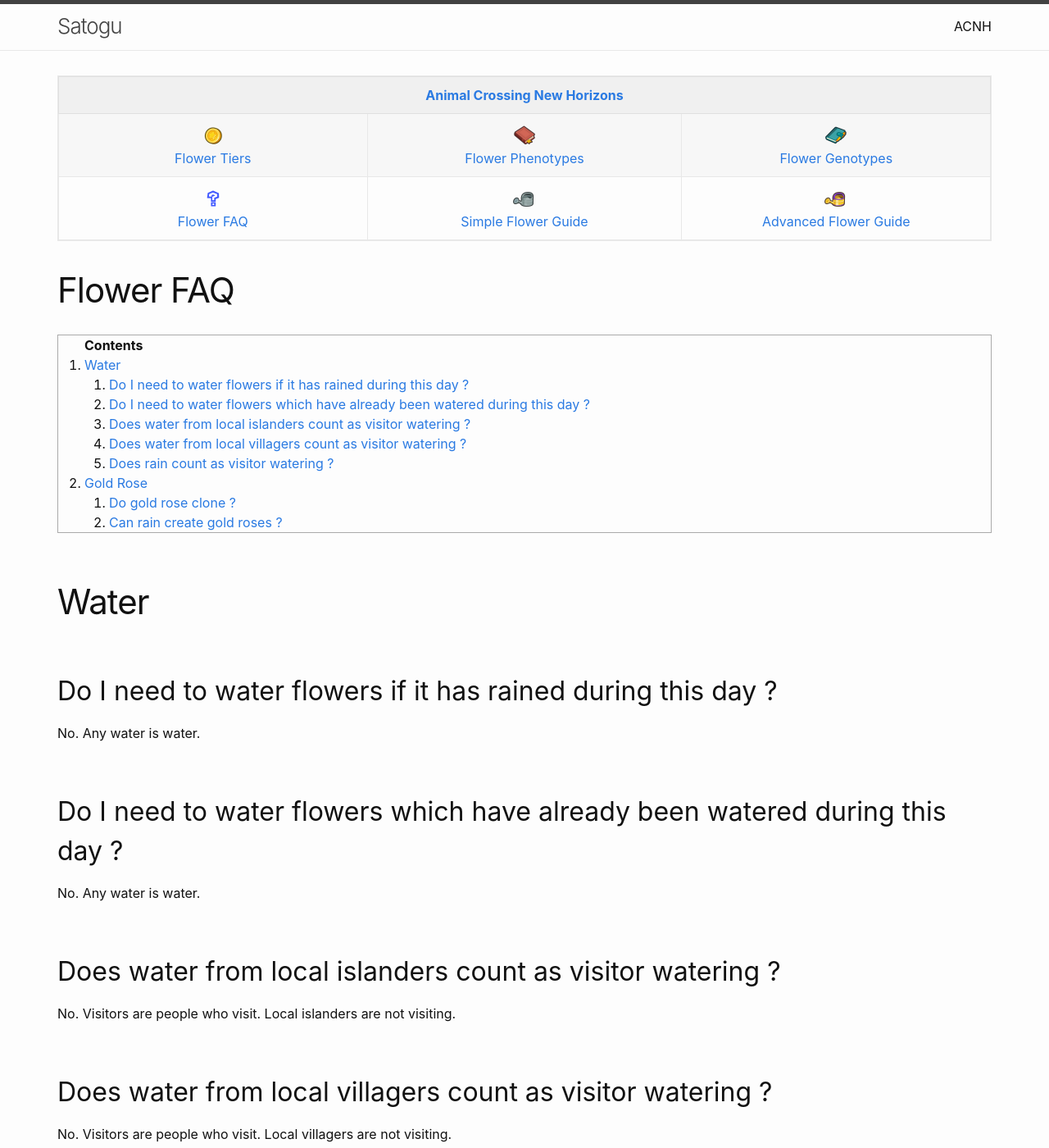
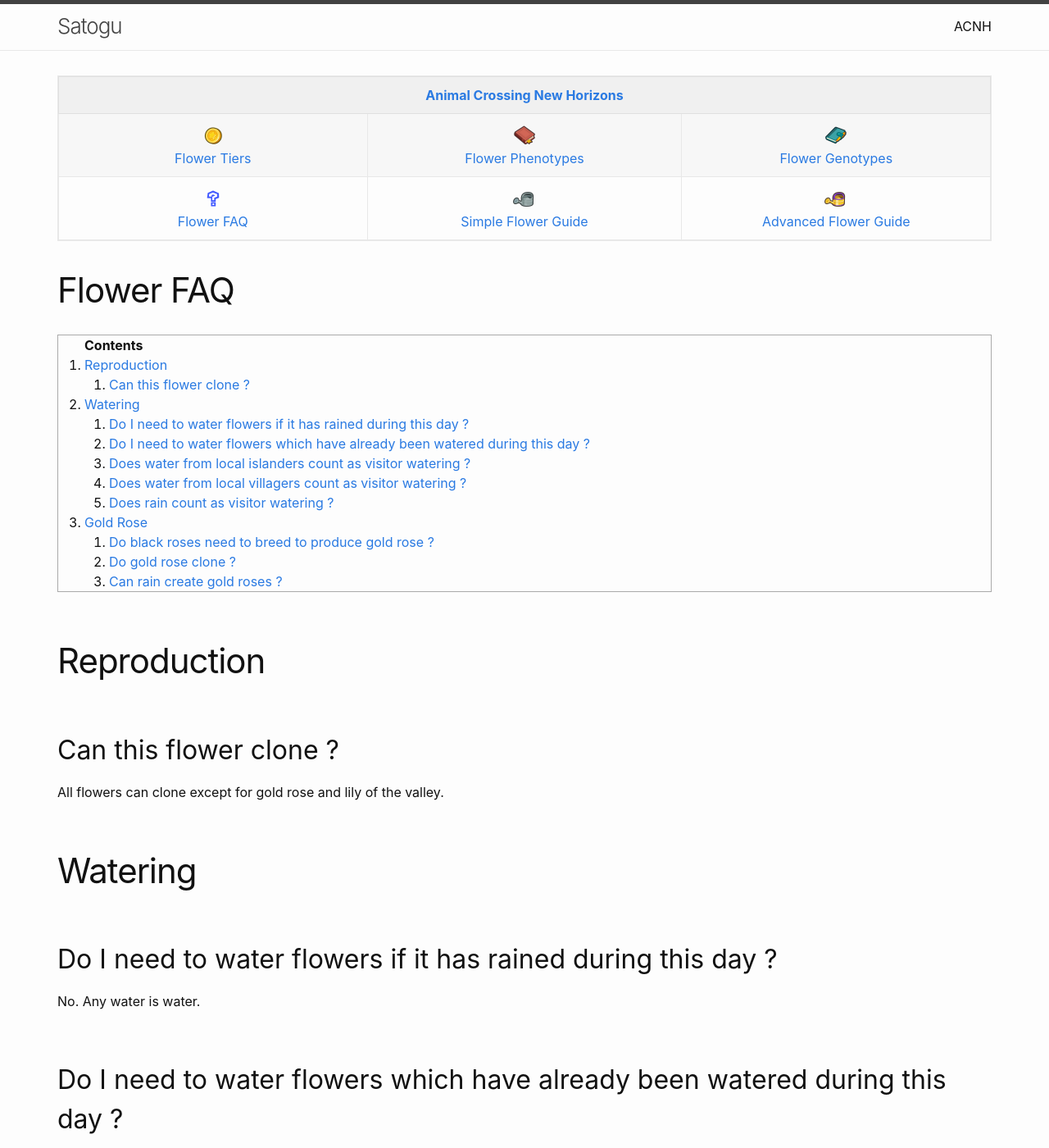
Before and after one commit to aiterusawato/satogu, a Jekyll site: the page built from acnh/flowers/faq.md, in a window 1280 px wide and 1400 px high. Shown: the whole window at 82% size. Built offline with Jekyll 4.4.1, drawn with Linux system fonts in a browser that asks for light colours; some of the changed text lies outside the part shown.

Commit message:
Add questions

```diff
--- a/acnh/flowers/faq.md
+++ b/acnh/flowers/faq.md
@@ -5,8 +5,13 @@
 
 * Contents
 {:toc}
+# Reproduction
 
-# Water
+## Can this flower clone ?
+
+All flowers can clone except for gold rose and lily of the valley.
+
+# Watering
 
 ## Do I need to water flowers if it has rained during this day ?
 
@@ -30,6 +35,10 @@
 
 # Gold Rose
 
+## Do black roses need to breed to produce gold rose ?
+
+No. A single gold-flagged black rose can still produce a gold rose when cloning.
+
 ## Do gold rose clone ?
 
 No.
```
